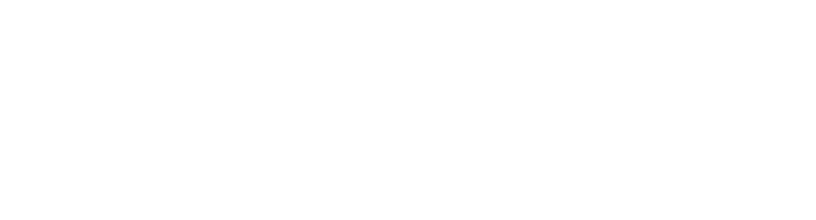
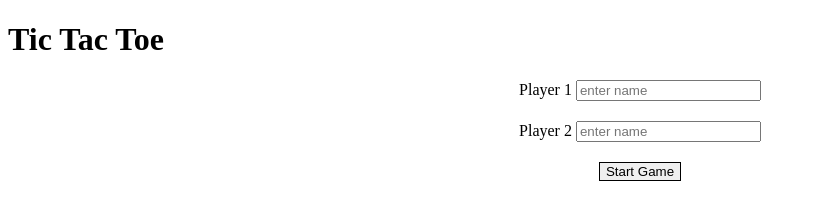
Before and after one commit to acciojob/tictactoe-AvnishChoubey, a website: page main.html in a window 1280 px wide. Shown: the whole page, without its empty margins (0-816 px from the left). Drawn offline with Linux system fonts and the light colour scheme.

Commit message:
created a submission

```diff
--- a/main.html
+++ b/main.html
@@ -1,16 +1,22 @@
 <!DOCTYPE html>
-
 <html>
-
 <head>
 	<link rel="stylesheet" href="styles.css">
 </head>
-
-<body>
-	<!-- the entire body must be written by student -->
-    <script type="text/javascript" src="./script.js">
-</script>
-
-</body>
-
+	<body>
+		<!-- the entire body must be written by student -->
+		<h1>Tic Tac Toe</h1>
+		<div class="container">
+			<form>
+				<label for="player-1">Player 1 </label>
+				<input type="text" id="player-1" placeholder="enter name" required>
+				<br>
+				<label for="player-2">Player 2 </label>
+				<input type="text" id="player-2" placeholder="enter name" required>
+				<br>
+				<button type="submit" id="submit">Start Game</button>
+			</form>
+		</div>
+	    <script type="text/javascript" src="./script.js"></script>
+	</body>
 </html>
--- a/script.js
+++ b/script.js
@@ -1 +1,12 @@
 //your JS code here. If required.
+const mainContainer = document.getElementByClass('container');
+const startBtn = document.getElementById('submit');
+startBtn.addEventListener('click', function(event) {
+	event.preventDefault();
+
+	const player1 = document.getElementById('player-1').value;
+	const player2 = document.getElementById('player-2').value;
+
+	mainContainer.innerHTML = "<p>'${player1},you're up</p>
+		";
+});
--- a/styles.css
+++ b/styles.css
@@ -1 +1,12 @@
 /*  your css code here. If applicable */
+.container {
+	text-align: center;
+}
+
+input {
+	margin-bottom: 20px;
+}
+
+button {
+	border: 1px solid black;
+}
```
